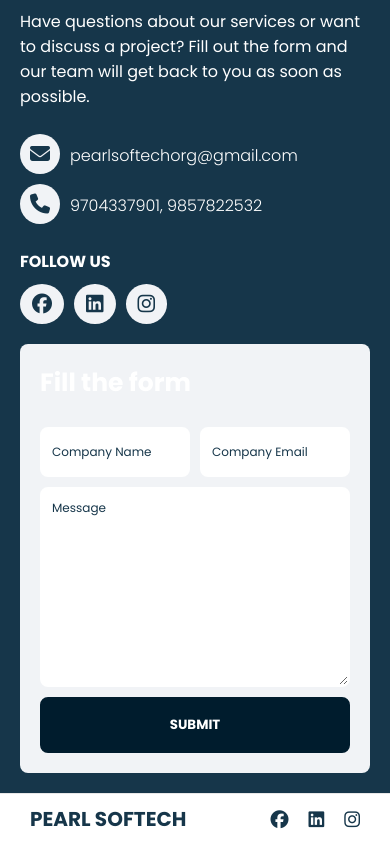
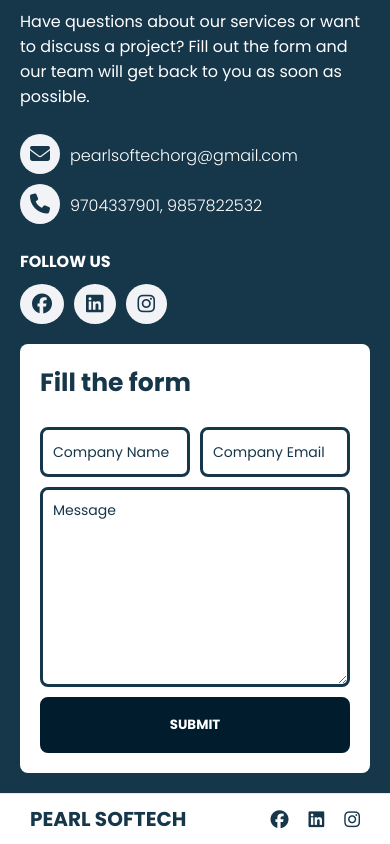
Before and after one commit to Pearl-Softech/pearl-softech-official, a React (Vite) app: page / in a window 390 px wide. Shown: the part 3915-4759 px from the top of the page. Built offline with nearby package versions, Linux system fonts and the light colour scheme.

Commit message:
Responsive

```diff
--- a/src/styles/Career.css
+++ b/src/styles/Career.css
@@ -96,7 +96,11 @@
     .career-container .second-row{
         padding: 20px;
     }
+    .career-container .second-row .header{
+        font-size: 18px;
+    }
     .career-container .second-row .para{
         width: 100%;
+        font-size: 14px;
     }
 }
--- a/src/styles/Contact.css
+++ b/src/styles/Contact.css
@@ -217,11 +217,17 @@
     }
 
     .contact-container .second-row .second-col {
-        background-color: #F1F3F6;
+        color: var(--primary-color);
+        background-color: white;
         padding: 20px;
         border-radius: 8px;
     }
+    input, textarea{
+        border: 3.5px solid var(--primary-color);
+        font-size: 14px;
+    }
     .contact-container .third-row{
+
         padding: 20px;
     }
     .contact-container .third-row .header{
--- a/src/styles/FormContainer.css
+++ b/src/styles/FormContainer.css
@@ -125,12 +125,14 @@ input, textarea{
         font-size: 25px;
     }
     .form-component-container .second-col{
-        background-color: #F1F3F6;
+        background-color: white;
+        color: var(--primary-color);
         padding: 20px;
         border-radius: 8px;
     }
     input, textarea{
-        font-size: 12px;
+        font-size: 14px;
+        border: 3.5px solid var(--primary-color)
     }
     input{
         height: 20px;
```
